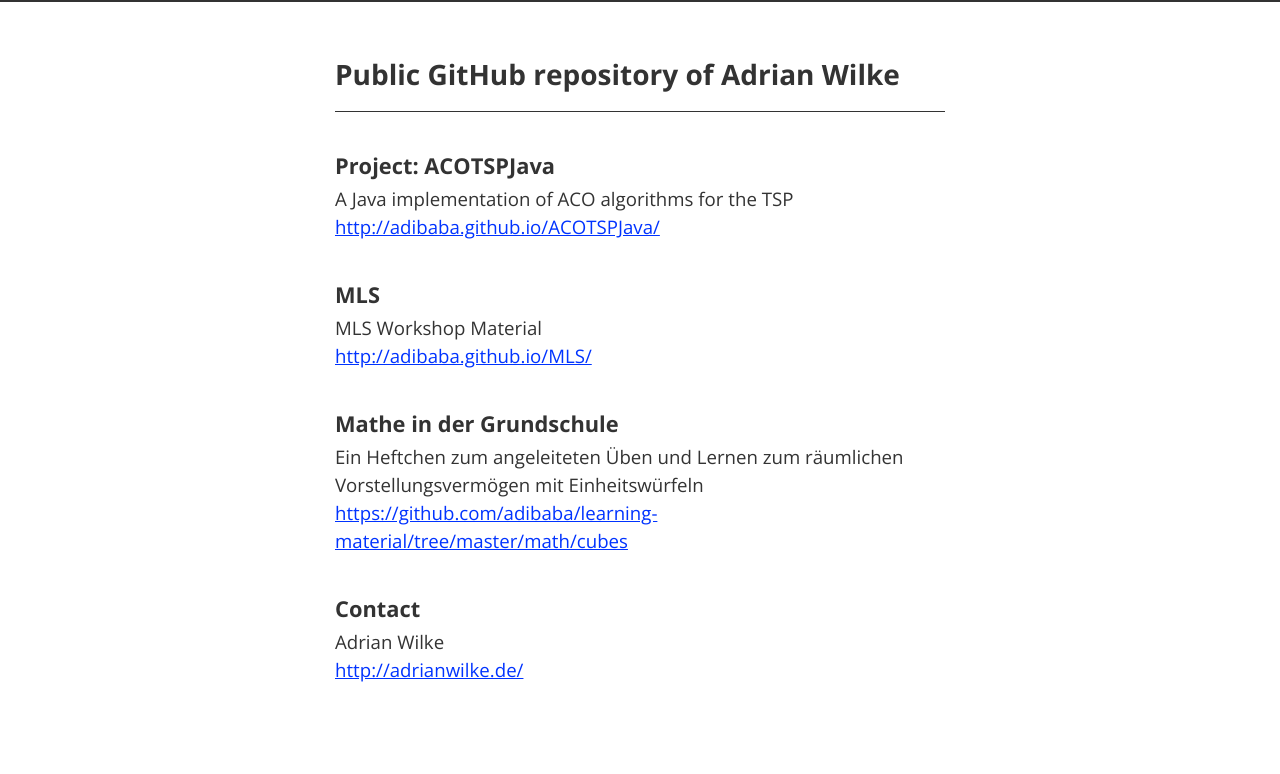
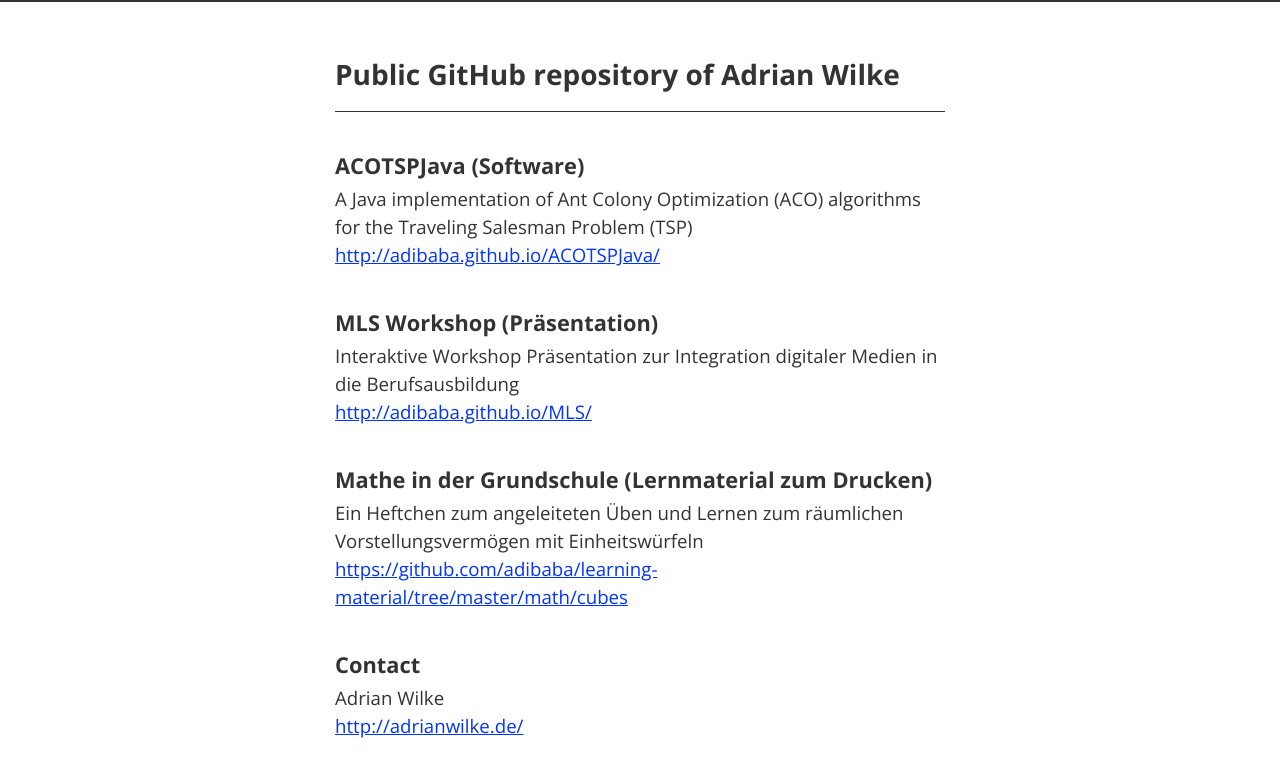
Before and after one commit to adibaba/adibaba.github.io, a plain HTML site: page index.html in a window 1280 px wide. Drawn offline with nearby package versions, Linux system fonts and the light colour scheme.

Commit message:
Update index.html
Edited project titles and descriptions

```diff
--- a/index.html
+++ b/index.html
@@ -23,19 +23,19 @@
 <h2>Public GitHub repository of Adrian Wilke</h2>
 <hr style="border: 0; height: 1px; background: #333;" />
 
-<h3>Project: ACOTSPJava</h3>
+<h3>ACOTSPJava (Software)</h3>
 
-A Java implementation of ACO algorithms for the TSP <br />
+A Java implementation of Ant Colony Optimization (ACO) algorithms for the Traveling Salesman Problem (TSP) <br />
 <a href="http://adibaba.github.io/ACOTSPJava/">http://adibaba.github.io/ACOTSPJava/</a>
 
 
-<h3>MLS</h3>
+<h3>MLS Workshop (Präsentation)</h3>
 
-MLS Workshop Material <br />
+Interaktive Workshop Präsentation zur Integration digitaler Medien in die Berufsausbildung <br />
 <a href="http://adibaba.github.io/MLS/">http://adibaba.github.io/MLS/</a>
 
 
-<h3>Mathe in der Grundschule</h3>
+<h3>Mathe in der Grundschule (Lernmaterial zum Drucken)</h3>
 
 Ein Heftchen zum angeleiteten Üben und Lernen zum räumlichen Vorstellungsvermögen mit Einheitswürfeln <br />
 <a href="https://github.com/adibaba/learning-material/tree/master/math/cubes">https://github.com/adibaba/learning-material/tree/master/math/cubes</a>
```
